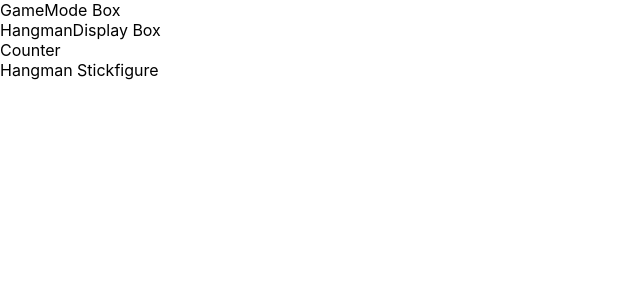
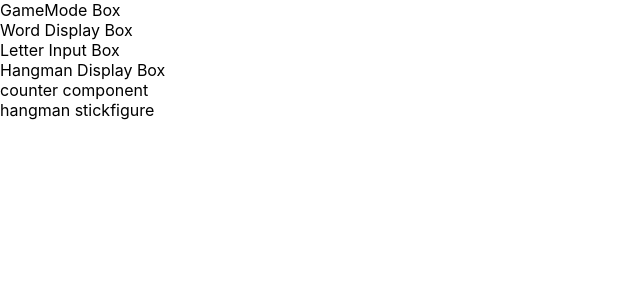
Before and after one commit to SimonProgAI/hangman_app, a React (Create React App) app: page / in a window 1280 px wide. Shown: the top 300 px of the page, without its empty margins (0-640 px from the left). Built offline with nearby package versions, Linux system fonts and the light colour scheme.

Commit message:
Major components files created

```diff
--- a/src/App.js
+++ b/src/App.js
@@ -1,11 +1,15 @@
 import './App.css';
 import HangmanDisplay from './components/HangmanDisplay';
 import GameMode from './components/GameMode';
+import WordDisplay from './components/WordDisplay';
+import LetterInput from './components/LetterInput';
 function App() {
 
   return(
     <div>
         <GameMode/>
+        <WordDisplay/>
+        <LetterInput/>
         <HangmanDisplay/>
     </div>
   );
--- a/src/components/Counter.js
+++ b/src/components/Counter.js
@@ -2,7 +2,7 @@
 const Counter = ()=> {
 
     return (
-        <div>Counter</div>
+        <div>counter component</div>
     );
 }
 
--- a/src/components/Hangman.js
+++ b/src/components/Hangman.js
@@ -2,7 +2,7 @@
 const hangman = () => {
     return(
         <div>
-            Hangman Stickfigure
+            hangman stickfigure
         </div>
     );
 }
--- a/src/components/HangmanDisplay.js
+++ b/src/components/HangmanDisplay.js
@@ -3,7 +3,7 @@ import Hangman from "./Hangman";
 const HangmanDisplay = () => {
     return(
         <div>
-            HangmanDisplay Box
+            Hangman Display Box
             <div id="counter_container">
                 <Counter/>
                 <Hangman/>
--- /dev/null
+++ b/src/components/LetterInput.js
@@ -0,0 +1,8 @@
+
+const LetterInput = () => {
+    return(
+        <div>Letter Input Box</div>
+    );
+}
+
+export default LetterInput;
--- /dev/null
+++ b/src/components/WordDisplay.js
@@ -0,0 +1,9 @@
+
+const WordDisplay = () => {
+    return(
+        <div>Word Display Box</div>
+
+    );
+}
+
+export default WordDisplay;
```
